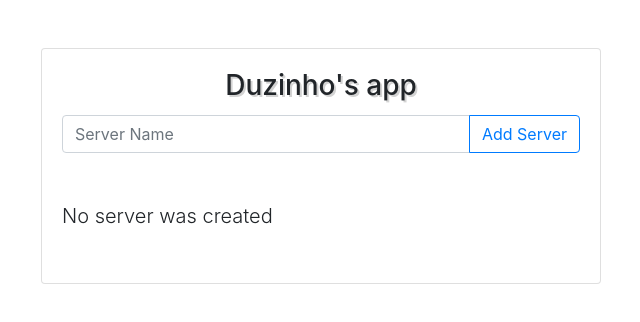
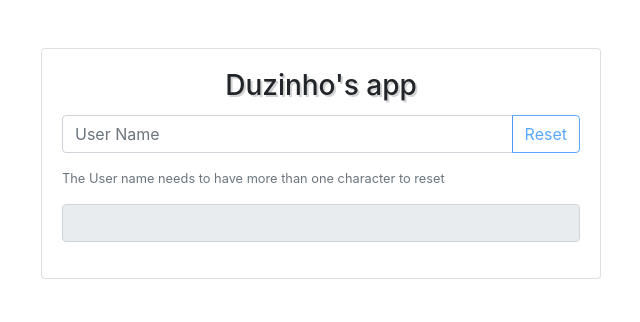
Before and after one commit to du-almeidalima/angular-course, an Angular app: page / in a window 1280 px wide. Shown: the top 322 px of the page, without its empty margins (319-959 px from the left). Built offline with nearby package versions, Linux system fonts and the light colour scheme.

Commit message:
Section 2: Assignment 2: Practicing Databinding

```diff
--- a/src/app/app.component.html
+++ b/src/app/app.component.html
@@ -3,7 +3,7 @@
   <div class="card mt-5 mx-auto" style="width: 35rem;">
     <div class="card-body">
       <h3 class="card-title text-center"> {{name}} </h3>
-       <p class="card-text"> <app-servers></app-servers> </p>
+       <p class="card-text"> <app-user></app-user> </p>
         <div class="app-servers"></div>
     </div>
   </div>
--- a/src/app/app.module.ts
+++ b/src/app/app.module.ts
@@ -5,12 +5,14 @@ import {FormsModule} from '@angular/forms';
 import {AppComponent} from './app.component';
 import {ServerComponent} from './server/server.component';
 import {ServersComponent} from './servers/servers.component';
+import {UserComponent} from './user/user.component';
 
 @NgModule({
   declarations: [
     AppComponent,
     ServerComponent,
     ServersComponent,
+    UserComponent
   ],
   imports: [
     BrowserModule,
--- a/src/app/servers/servers.component.html
+++ b/src/app/servers/servers.component.html
@@ -18,8 +18,6 @@
     </div>
   </div>
 
-  <div class="col-12"><p>{{serverName}}</p></div>
-
   <div class="col-12 mt-3"><p class="lead">{{ serverCreationStatus }}</p></div>
 </div>
 
--- a/src/app/servers/servers.component.ts
+++ b/src/app/servers/servers.component.ts
@@ -21,7 +21,7 @@ export class ServersComponent implements OnInit {
   }
 
   onCreateServer() {
-    this.serverCreationStatus = 'Server was created!';
+    this.serverCreationStatus = `Server: ${this.serverName} was created!`;
   }
 
   onUpdateServerName(event: Event) {
--- /dev/null
+++ b/src/app/user/user.component.html
@@ -0,0 +1,19 @@
+<div class="row">
+
+  <div class="col-12">
+    <div class="input-group mb-3">
+      <!-- <input type="text" class="form-control" id="server-name" placeholder="Server Name" (input)="onUpdateServerName($event)"> <- Using Event Binding and then displaying the data using String Interpolation -->
+      <input type="text" class="form-control" id="server-name" aria-describedby="userHelp" placeholder="User Name" [(ngModel)]="name" (input)="onUserInput($event)">
+      <div class="input-group-append">
+        <button class="btn btn-outline-primary btn-block" [disabled]="!resetStatusBtn" (click)="onResetButtonClick()" >Reset</button>
+      </div>
+    </div>
+    <small id="userHelp" class="form-text text-muted">The User name needs to have more than one character to reset</small>
+  </div>
+
+  <div class="col-12 mt-3">
+    <fieldset disabled>
+      <input class="form-control" type="text" [placeholder]="name">
+    </fieldset>
+  </div>
+</div>
--- /dev/null
+++ b/src/app/user/user.component.ts
@@ -0,0 +1,28 @@
+import {Component} from '@angular/core';
+
+@Component({
+  selector: 'app-user',
+  templateUrl: './user.component.html'
+})
+export class UserComponent {
+
+  public resetStatusBtn: boolean;
+  public name: string;
+
+  constructor() {
+    this.name = '';
+    this.resetStatusBtn = false;
+  }
+
+  public onUserInput(event: Event) {
+    const value = (event.target as HTMLInputElement).value;
+
+    console.log(value.length);
+    value.length > 0 ? this.resetStatusBtn = true : this.resetStatusBtn = false;
+  }
+
+  public onResetButtonClick() {
+    this.name = '';
+    this.resetStatusBtn = false;
+  }
+}
```
